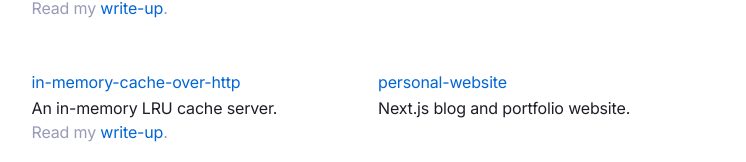
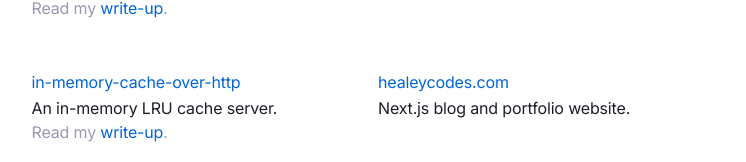
Before and after one commit to healeycodes/healeycodes.com, a Next.js app: page /projects in a window 1280 px wide. Shown: the part 725-887 px from the top of the page, without its empty margins (262-1008 px from the left). Built offline with nearby package versions, Linux system fonts and the light colour scheme.

Commit message:
Fix repo link

```diff
--- a/data/projects.ts
+++ b/data/projects.ts
@@ -41,8 +41,8 @@ export default [
     to: "/go/tutorial/beginners/showdev/2019/10/21/cloning-memcached-with-go.html",
   },
   {
-    name: "personal-website",
-    link: "https://github.com/healeycodes/personal-website",
+    name: "healeycodes.com",
+    link: "https://github.com/healeycodes/healeycodes.com",
     desc: "Next.js blog and portfolio website.",
   },
   {
--- a/siteConfig.json
+++ b/siteConfig.json
@@ -11,8 +11,8 @@
     "building-my-own-chess-engine",
     "geoguessing-with-deep-learning"
   ],
-  "REPO_URL": "https://github.com/healeycodes/personal-website",
-  "EDIT_POST_URL": "https://github.com/healeycodes/personal-website/tree/main/posts",
+  "REPO_URL": "https://github.com/healeycodes/healeycodes.com",
+  "EDIT_POST_URL": "https://github.com/healeycodes/healeycodes.com/tree/main/posts",
   "BUTTON_DOWN_USER": "healeycodes",
   "GOAT_COUNTER": "healeycodes",
   "LAYOUT_WIDTH": 725
```
